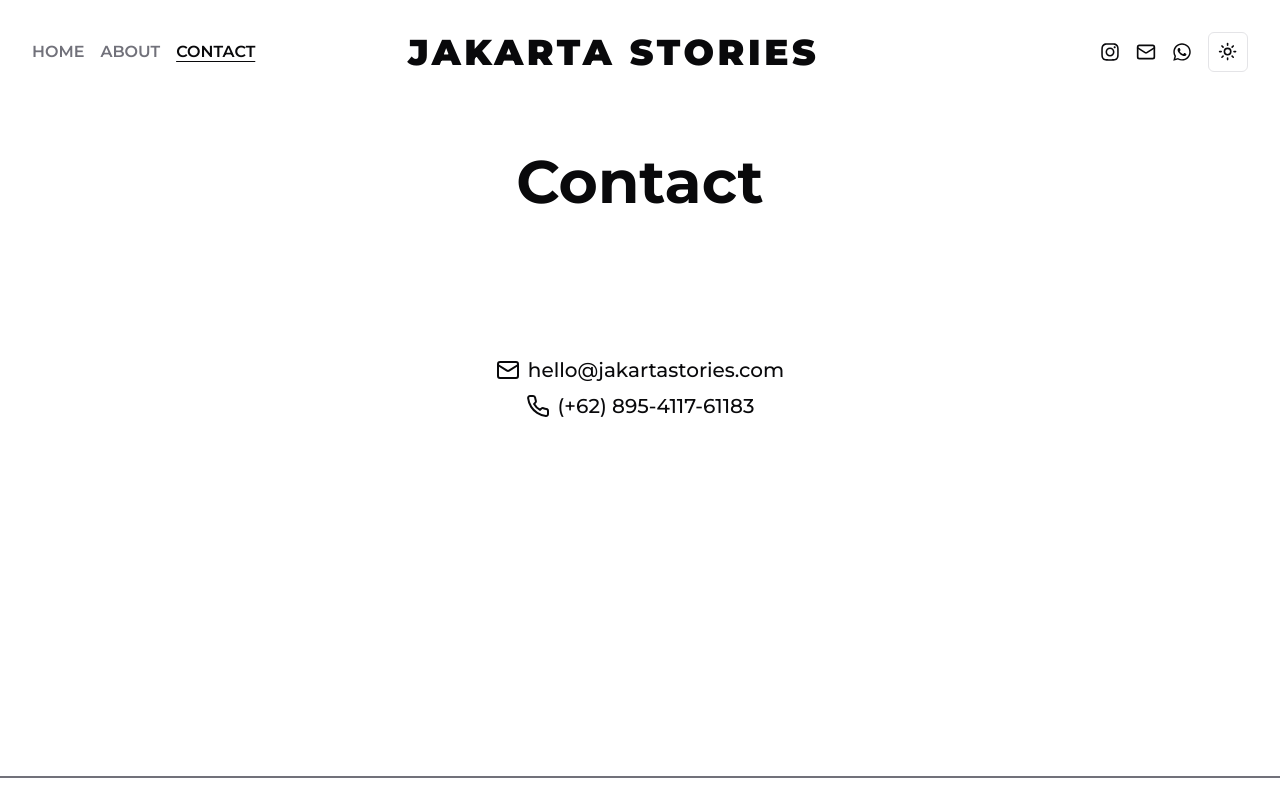
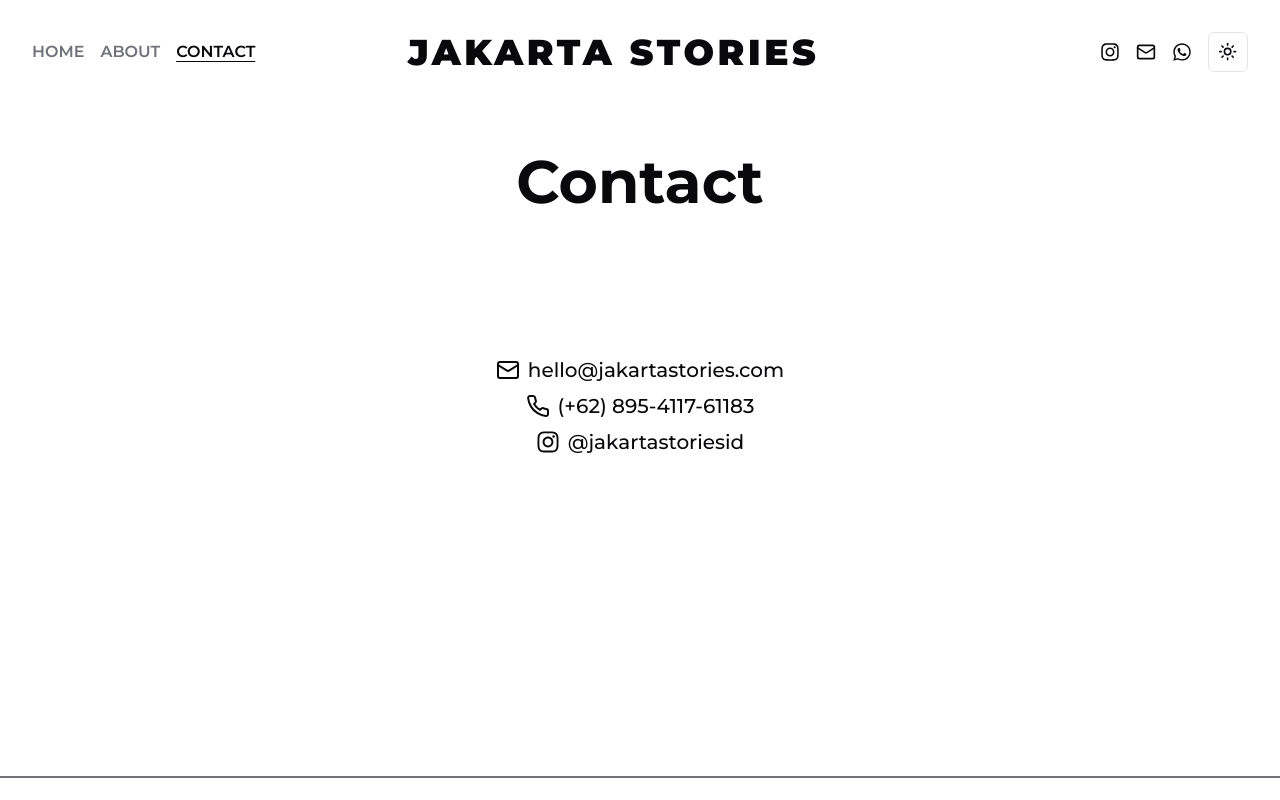
Before and after one commit to alfieqashwa/jakarta-stories, a Next.js app: page /contact in a window 1280 px wide. Shown: the top 800 px of the page. Built offline with nearby package versions, Linux system fonts and the light colour scheme.

Commit message:
feat:add IG on Contact page

```diff
--- a/src/app/contact/page.tsx
+++ b/src/app/contact/page.tsx
@@ -1,5 +1,6 @@
 import { Mail, Phone } from "lucide-react"
 import { Metadata } from "next"
+import { FaInstagram } from "react-icons/fa"
 import { EMAIL } from "../constants/contact"
 
 export const metadata: Metadata = {
@@ -19,6 +20,10 @@ export default function Contact() {
           <Phone className="mr-2 size-5 lg:size-6" />
           <p>(+62) 895-4117-61183</p>
         </section>
+        <section className="flex items-center">
+          <FaInstagram className="mr-2 size-5 lg:size-6" />
+          <p>@jakartastoriesid</p>
+        </section>
       </article>
     </div>
   )
```
